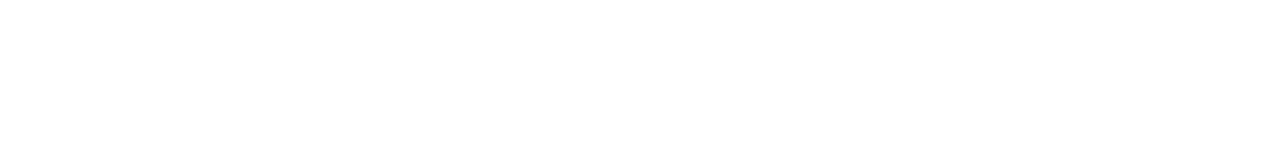
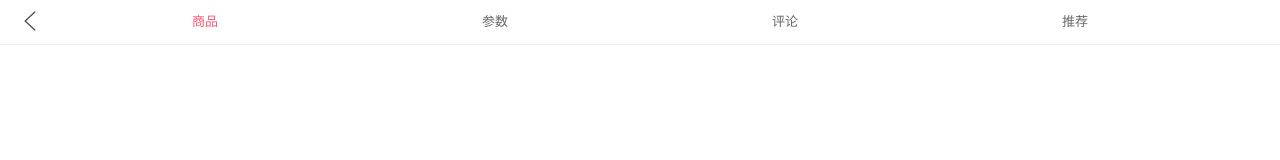
Before and after one commit to rubyyc/supermall, a Vue app: page /detail/1 in a window 1280 px wide. Shown: the top 160 px of the page. Built offline with nearby package versions, Linux system fonts and the light colour scheme.

Commit message:
完成详情页的导航

```diff
--- a/src/components/content/goods/GoodListItem.vue
+++ b/src/components/content/goods/GoodListItem.vue
@@ -1,5 +1,5 @@
 <template>
-  <div class="goods-item">
+  <div class="goods-item" @click="itemClick">
     <img :src="goodsItem.show.img" alt="" @load="imageLoad">
     <div class="goods-info">
       <p>{{goodsItem.title}}</p>
@@ -24,6 +24,10 @@
     imageLoad() {
       // console.log('imageLoad()')
       this.$bus.$emit('itemImageLoad')
+    },
+    itemClick() {
+      console.log('----')
+      this.$router.push('/detail/' + this.goodsItem.iid)
     }
   }
 }
--- a/src/router/index.js
+++ b/src/router/index.js
@@ -7,6 +7,7 @@
 const Category = () => import('views/category/Category')
 const Cart = () => import('views/cart/Cart')
 const Profile = () => import('views/profile/Profile')
+const Detail = () => import('views/detail/Detail')
 
 const router = new VueRouter({
   routes: [
@@ -29,6 +30,10 @@
     {
       path: '/profile',
       component: Profile
+    },
+    {
+      path: '/detail/:iid',
+      component: Detail
     }
   ],
   mode: 'history'
--- /dev/null
+++ b/src/views/detail/Detail.vue
@@ -0,0 +1,27 @@
+<template>
+  <detail-nav-bar></detail-nav-bar>
+</template>
+
+<script>
+import DetailNavBar from './childComponents/DetailNavBar'
+export default {
+  name: 'Detail',
+  data() {
+    return {
+      iid: null
+    }
+  },
+  created() {
+  },
+  activated () {
+    this.iid = this.$route.params.iid
+  },
+  components: {
+    DetailNavBar
+  }
+}
+</script>
+
+<style scoped>
+
+</style>
--- /dev/null
+++ b/src/views/detail/childComponents/DetailNavBar.vue
@@ -0,0 +1,54 @@
+<template>
+  <div id="detail">
+    <nav-bar>
+      <div slot="left" class="back" @click="backClick">
+        <img src="~assets/img/common/back.svg" alt="">
+      </div>
+      <div slot="center" class="title">
+        <div v-for="(item, index) in titles" :key="index" class="title-item" :class="{active: index === currentIndex}" @click="titleClick(index)">
+          {{item}}
+        </div>
+      </div>
+    </nav-bar>
+  </div>
+</template>
+
+<script>
+import NavBar from 'components/common/navbar/NavBar'
+export default {
+  name: 'DetailNavBar',
+  components: {
+    NavBar
+  },
+  data() {
+    return {
+      titles: ['商品', '参数', '评论', '推荐'],
+      currentIndex: 0
+    }
+  },
+  methods: {
+    titleClick(index) {
+      this.currentIndex = index
+    },
+    backClick() {
+      this.$router.back()
+    }
+  }
+}
+</script>
+
+<style scoped>
+.title {
+  display: flex;
+  font-size: 13px;
+}
+.title-item {
+  flex: 1;
+}
+.active {
+  color: var(--color-high-text);
+}
+.back {
+  margin-top: 5px;
+}
+</style>
--- a/src/views/home/Home.vue
+++ b/src/views/home/Home.vue
@@ -155,12 +155,12 @@
     console.log('destroy')
   },
   activated() {
-    console.log('activated')
+    // console.log('activated')
     this.$refs.scroll.scrollTo(0, this.saveY, 0)
     this.$refs.scroll.refresh()
   },
   deactivated() {
-    console.log('deactivated')
+    // console.log('deactivated')
     this.saveY = this.$refs.scroll.getScrollY()
   }
 }
```
